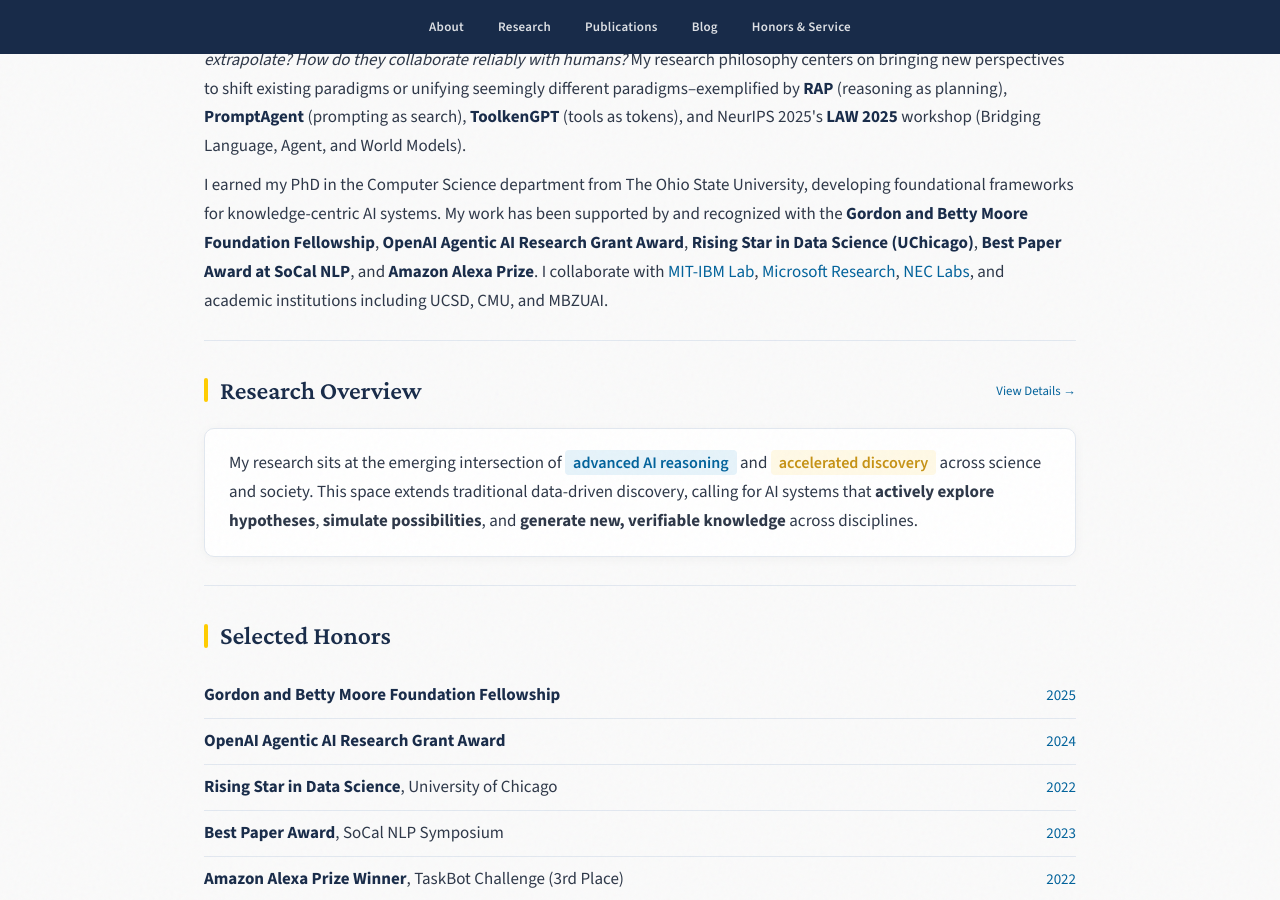
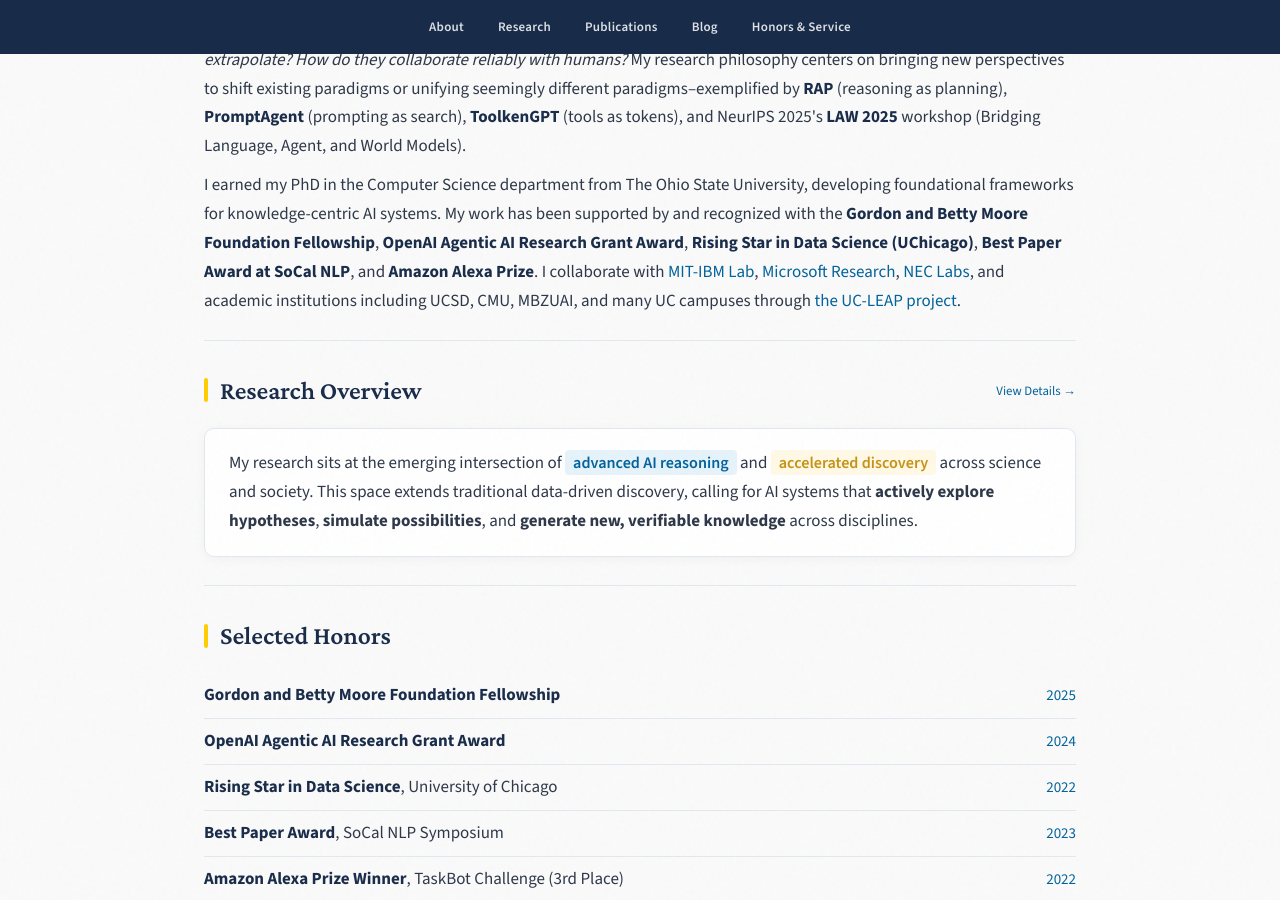
Before and after one commit to zhenwang9102/zhenwang9102.github.io, a Jekyll site: the page built from _posts/2019-06-02-venue.markdown, in a window 1280 px wide and 900 px high, scrolled down 311 px. Built offline with Jekyll 4.4.1, drawn with Linux system fonts in a browser that asks for light colours.

Commit message:
Update default.html

```diff
--- a/_layouts/default.html
+++ b/_layouts/default.html
@@ -542,7 +542,7 @@
         </p>
 
         <p>
-          I earned my PhD in the Computer Science department from The Ohio State University, developing foundational frameworks for knowledge-centric AI systems. My work has been supported by and recognized with the <strong>Gordon and Betty Moore Foundation Fellowship</strong>, <strong>OpenAI Agentic AI Research Grant Award</strong>, <strong>Rising Star in Data Science (UChicago)</strong>, <strong>Best Paper Award at SoCal NLP</strong>, and <strong>Amazon Alexa Prize</strong>. I collaborate with <a href="https://mitibmwatsonailab.mit.edu/">MIT-IBM Lab</a>, <a href="https://www.microsoft.com/en-us/research/lab/microsoft-research-redmond/">Microsoft Research</a>, <a href="https://www.nec-labs.com/">NEC Labs</a>, and academic institutions including UCSD, CMU, and MBZUAI.
+          I earned my PhD in the Computer Science department from The Ohio State University, developing foundational frameworks for knowledge-centric AI systems. My work has been supported by and recognized with the <strong>Gordon and Betty Moore Foundation Fellowship</strong>, <strong>OpenAI Agentic AI Research Grant Award</strong>, <strong>Rising Star in Data Science (UChicago)</strong>, <strong>Best Paper Award at SoCal NLP</strong>, and <strong>Amazon Alexa Prize</strong>. I collaborate with <a href="https://mitibmwatsonailab.mit.edu/">MIT-IBM Lab</a>, <a href="https://www.microsoft.com/en-us/research/lab/microsoft-research-redmond/">Microsoft Research</a>, <a href="https://www.nec-labs.com/">NEC Labs</a>, and academic institutions including UCSD, CMU, MBZUAI, and many UC campuses through <a href="https://uc-leap.github.io/LEAP/people/">the UC-LEAP project</a>.
         </p>
       </div>
     </header>
```
